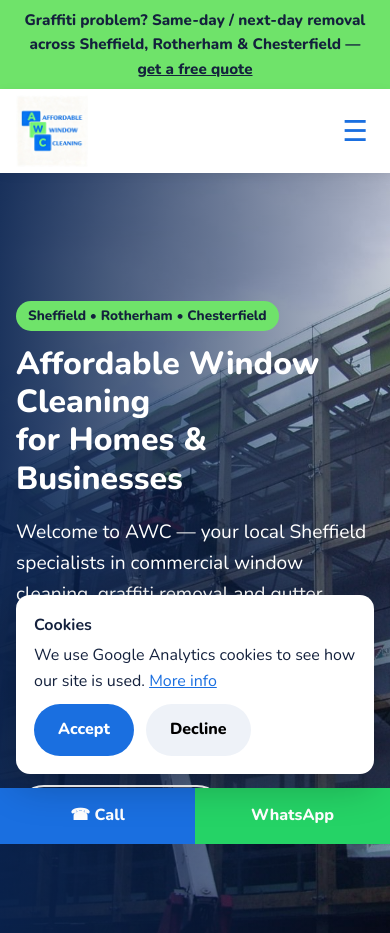
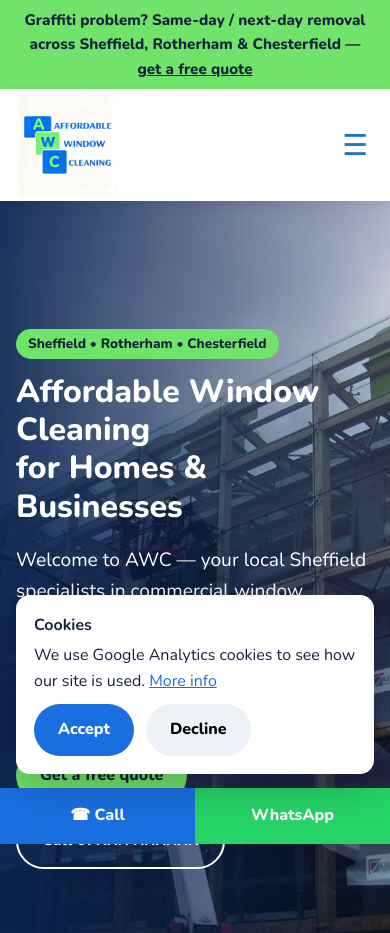
Before and after one commit to SimonTingle/AWC-STEVE-IRESON-2026, a plain HTML site: page index.html in a window 390 px wide. Shown: the top 933 px of the page. Drawn offline with nearby package versions, Linux system fonts and the light colour scheme.

Commit message:
Taller header, bigger logo
Co-Authored-By: Claude Sonnet 5.5 <noreply@anthropic.com>
Claude-Session: https://claude.ai/code/session_01Y8jezWguUytvtpaZQP1NG5

```diff
--- a/css/style.css
+++ b/css/style.css
@@ -9,7 +9,7 @@ h1{font-size:clamp(2rem,5vw,3.2rem)}h2{font-size:clamp(1.6rem,3.5vw,2.3rem)}
 .promo a{color:var(--ink)}
 header{position:sticky;top:0;z-index:50;background:#fff;box-shadow:0 2px 10px rgba(0,0,0,.06)}
 .nav{display:flex;align-items:center;justify-content:space-between;gap:16px;padding:10px 16px;max-width:1140px;margin:0 auto}
-.logo img{height:96px;width:96px;margin:-6px 0}
+.logo img{height:150px;width:150px;margin:-8px 0}
 .menu{display:flex;gap:4px;list-style:none;margin:0;padding:0}
 .menu a{display:block;padding:8px 12px;border-radius:8px;text-decoration:none;color:var(--ink);font-weight:700}
 .menu a:hover,.menu a.active{background:var(--soft);color:var(--blue)}
@@ -77,7 +77,7 @@ footer ul{list-style:none;padding:0;margin:0}footer li{padding:3px 0}
 .cookie{position:fixed;left:16px;right:16px;bottom:16px;max-width:560px;background:#fff;border-radius:var(--r);box-shadow:0 10px 40px rgba(0,0,0,.25);padding:18px;z-index:70;display:none}
 .cookie .ctas{margin-top:10px}
 @media(max-width:900px){
-.logo img{height:72px;width:72px;margin:-4px 0}
+.logo img{height:104px;width:104px;margin:-6px 0}
 .burger{display:block}
 .menu{display:none;position:absolute;top:100%;left:0;right:0;background:#fff;flex-direction:column;padding:8px 16px 16px;box-shadow:0 10px 20px rgba(0,0,0,.08)}
 .menu.open{display:flex}
--- a/index.html
+++ b/index.html
@@ -17,7 +17,7 @@
 <body>
 <div class="promo">Graffiti problem? Same-day / next-day removal across Sheffield, Rotherham &amp; Chesterfield — <a href="graffiti-removal.html">get a free quote</a></div>
 <header><nav class="nav" aria-label="Main">
-<a class="logo" href="index.html"><img src="images/logo.jpg" alt="AWC – Affordable Window Cleaning" width="96" height="96"></a>
+<a class="logo" href="index.html"><img src="images/logo.jpg" alt="AWC – Affordable Window Cleaning" width="150" height="150"></a>
 <button class="burger" aria-label="Menu" aria-expanded="false" onclick="var m=document.getElementById('menu');m.classList.toggle('open');this.setAttribute('aria-expanded',m.classList.contains('open'))">&#9776;</button>
 <ul class="menu" id="menu"><li><a href="index.html" class=active>Home</a></li><li><a href="commercial-window-cleaning.html">Commercial Window Cleaning</a></li><li><a href="graffiti-removal.html" class=hot>Graffiti Removal</a></li><li><a href="gutter-cleaning.html">Gutter Cleaning & Repair</a></li><li><a href="contact.html">Contact</a></li></ul>
 </nav></header>
```
Also changed, not shown: commercial-window-cleaning.html (+1 -1 lines), contact.html (+1 -1 lines), graffiti-removal.html (+1 -1 lines), gutter-cleaning.html (+1 -1 lines), privacy.html (+1 -1 lines), screenshots/header-d.png (added), screenshots/header-m.png (added), 1 other file.
